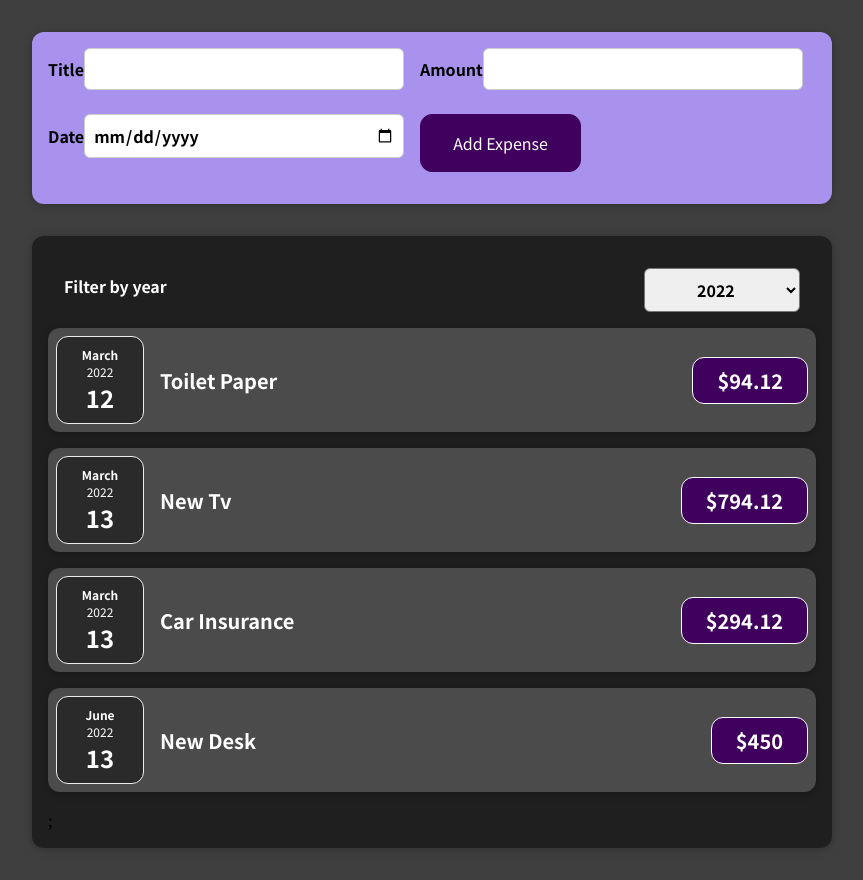
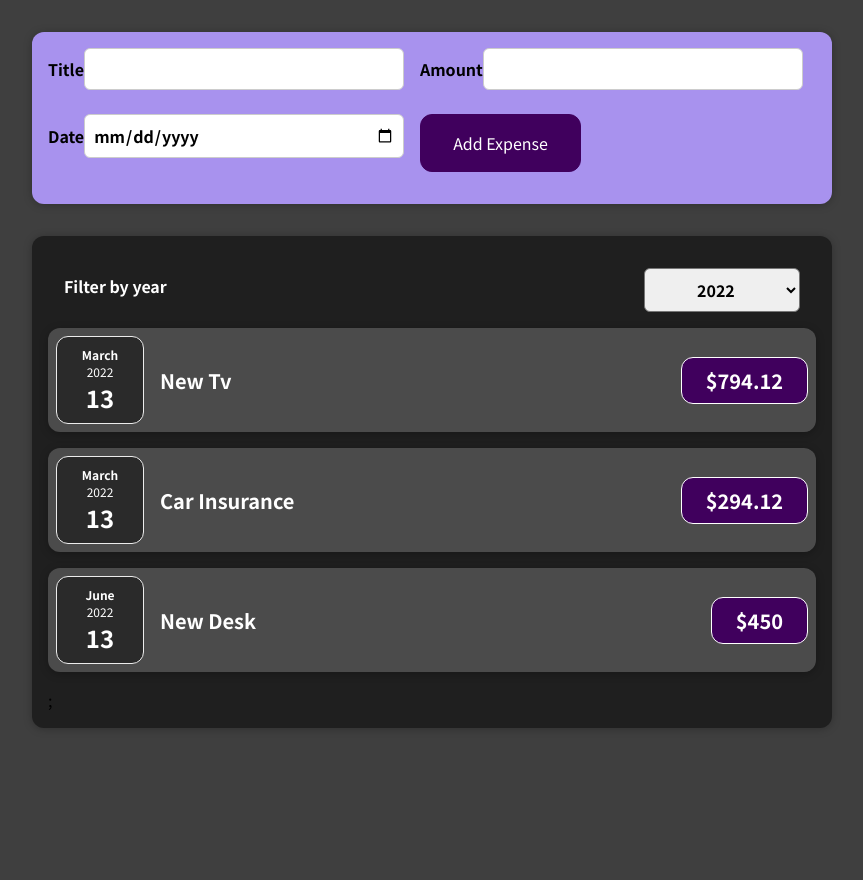
Before and after one commit to Priyanka-koli/daily-expenses, a React (Create React App) app: page / in a window 1280 px wide. Shown: the whole page, without its empty margins (208-1071 px from the left). After the commit the page ends 800 px from the top, so only its background shows below. Built offline with nearby package versions, Linux system fonts and the light colour scheme.

Commit message:
filter items based on year selection

```diff
--- a/src/App.js
+++ b/src/App.js
@@ -7,7 +7,7 @@ let DUMMY_EXPENSES = [
     id: "el1",
     title: "Toilet Paper",
     amount: 94.12,
-    date: new Date(2022, 2, 12),
+    date: new Date(2020, 2, 12),
   },
   {
     id: "el2",
--- a/src/components/Expenses/Expenses.js
+++ b/src/components/Expenses/Expenses.js
@@ -9,6 +9,10 @@ const Expenses = (props) => {
   const onSelectHandler = (selectedVal) => {
     setSelectedVal(selectedVal);
   };
+
+  const filteredExpenses = props.expenseAraay.filter((expenses) => {
+    return userSelectedVal === expenses.date.getFullYear().toString();
+  });
   console.log(props.expenseAraay[0].title);
   return (
     <div className="expenses">
@@ -16,7 +20,7 @@ const Expenses = (props) => {
         selected={userSelectedVal}
         onSelectValue={onSelectHandler}
       ></ExpensesFilter>
-      {props.expenseAraay.map((expenses) => {
+      {filteredExpenses.map((expenses) => {
         return (
           <ExpenseItem
             key={expenses.id}
```
